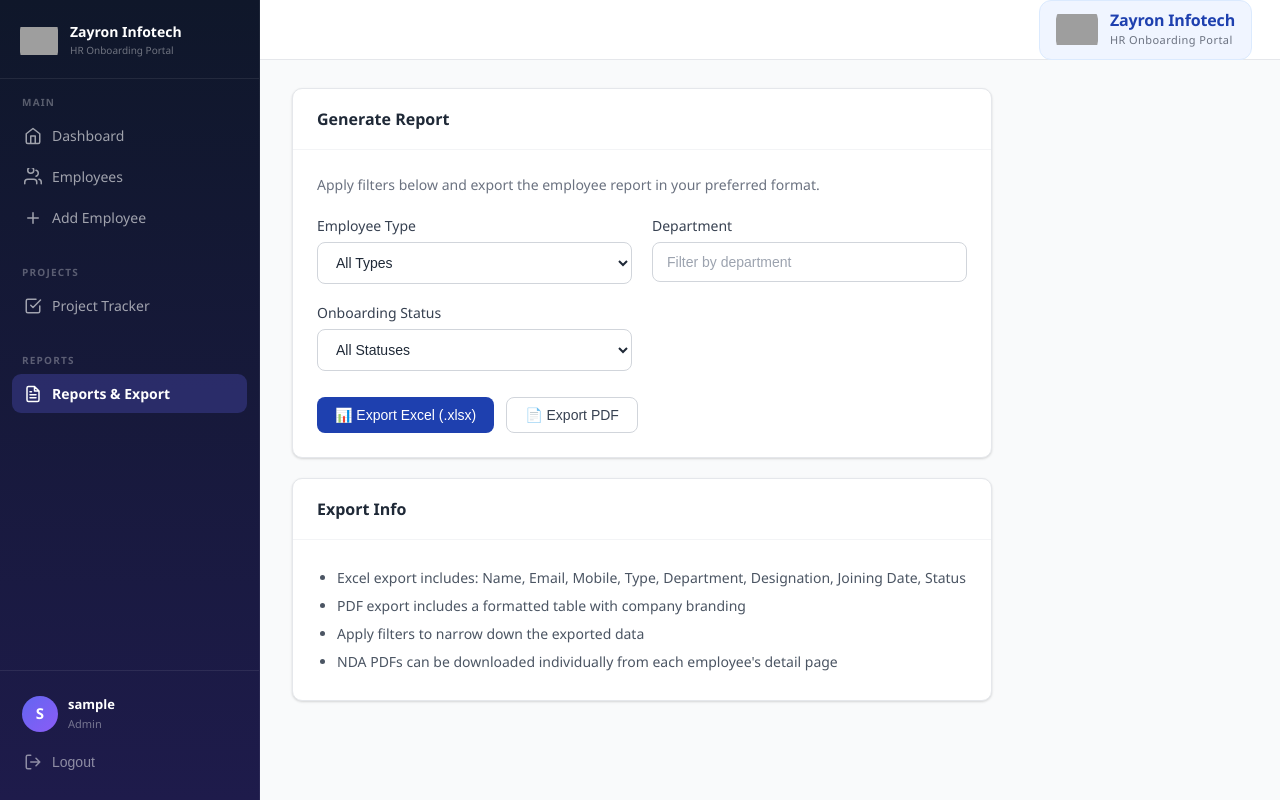
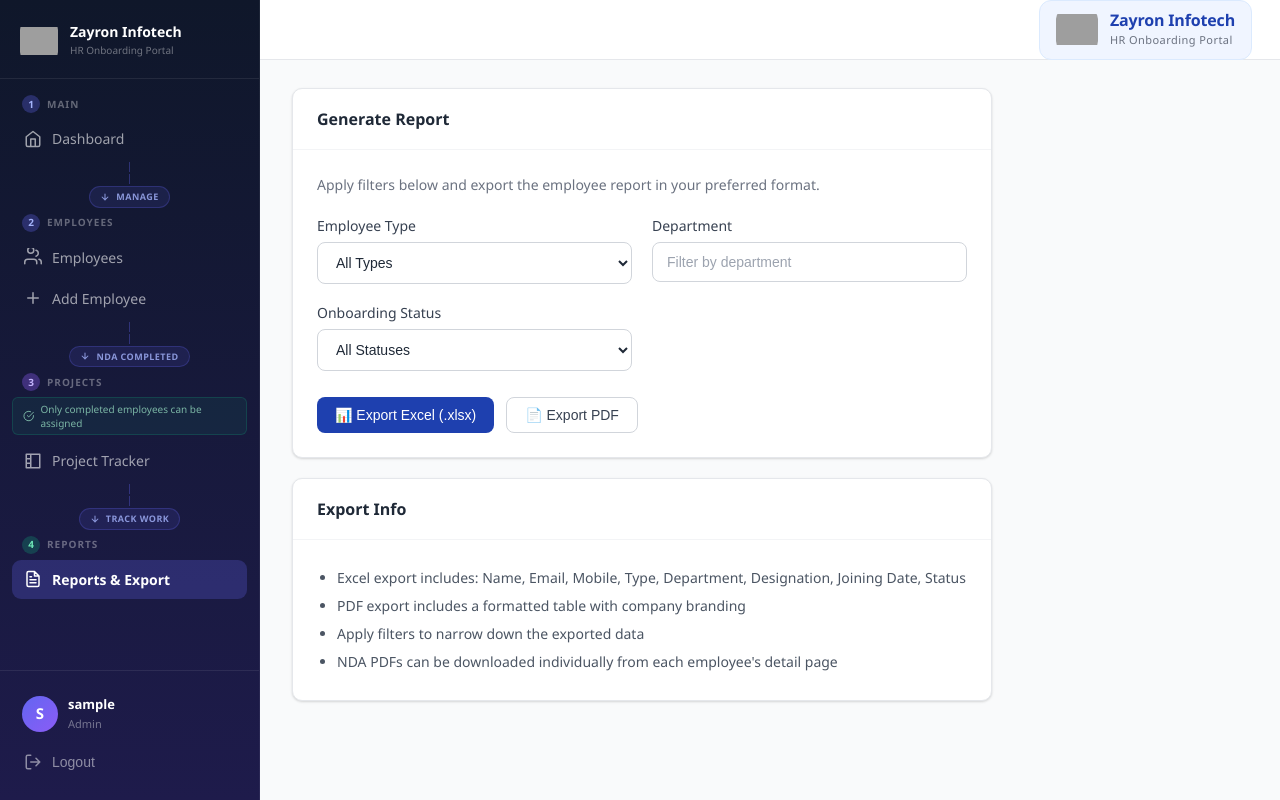
Before and after one commit to zayroninfotech/Zayron-Welcome-Portal, a React (Vite) app: page /admin/reports in a window 1280 px wide. Built offline with nearby package versions, Linux system fonts and the light colour scheme; sample sign-in values are in the browser's storage; grey boxes are pictures that could not be loaded.

Commit message:
Update sidebar with numbered flow steps and arrows

```diff
--- a/src/components/Sidebar.jsx
+++ b/src/components/Sidebar.jsx
@@ -7,28 +7,23 @@ const Icon = ({ d, size = 18 }) => (
   </svg>
 )
 
-const navItems = [
-  {
-    section: 'MAIN',
-    links: [
-      { to: '/admin/dashboard', label: 'Dashboard', d: 'M3 9l9-7 9 7v11a2 2 0 0 1-2 2H5a2 2 0 0 1-2-2z M9 22V12h6v10' },
-      { to: '/admin/employees', label: 'Employees', d: 'M17 21v-2a4 4 0 0 0-4-4H5a4 4 0 0 0-4 4v2 M23 21v-2a4 4 0 0 0-3-3.87 M16 3.13a4 4 0 0 1 0 7.75 M9 7a4 4 0 1 1 0-8 4 4 0 0 1 0 8z' },
-      { to: '/admin/employees/new', label: 'Add Employee', d: 'M12 5v14 M5 12h14' },
-    ]
-  },
-  {
-    section: 'PROJECTS',
-    links: [
-      { to: '/admin/projects', label: 'Project Tracker', d: 'M9 11l3 3L22 4 M21 12v7a2 2 0 0 1-2 2H5a2 2 0 0 1-2-2V5a2 2 0 0 1 2-2h11' },
-    ]
-  },
-  {
-    section: 'REPORTS',
-    links: [
-      { to: '/admin/reports', label: 'Reports & Export', d: 'M14 2H6a2 2 0 0 0-2 2v16a2 2 0 0 0 2 2h12a2 2 0 0 0 2-2V8z M14 2v6h6 M16 13H8 M16 17H8 M10 9H8' },
-    ]
-  }
-]
+// Flow step shown between sections
+function FlowArrow({ label }) {
+  return (
+    <div style={{ display: 'flex', flexDirection: 'column', alignItems: 'center', margin: '2px 0 6px', gap: 2 }}>
+      <div style={{ width: 1, height: 10, background: 'rgba(99,102,241,0.35)' }} />
+      <div style={{ display: 'flex', alignItems: 'center', gap: 5 }}>
+        <div style={{ width: 1, height: 10, background: 'rgba(99,102,241,0.35)' }} />
+      </div>
+      <div style={{ display: 'flex', alignItems: 'center', gap: 6, background: 'rgba(99,102,241,0.12)', border: '1px solid rgba(99,102,241,0.25)', borderRadius: 20, padding: '3px 10px' }}>
+        <svg width={10} height={10} viewBox="0 0 24 24" fill="none" stroke="rgba(165,180,252,0.8)" strokeWidth="2.5" strokeLinecap="round" strokeLinejoin="round">
+          <path d="M12 5v14M5 12l7 7 7-7" />
+        </svg>
+        <span style={{ fontSize: 9, color: 'rgba(165,180,252,0.8)', fontWeight: 600, letterSpacing: '0.05em', textTransform: 'uppercase' }}>{label}</span>
+      </div>
+    </div>
+  )
+}
 
 export default function Sidebar() {
   const { user, logout } = useAuth()
@@ -49,17 +44,72 @@ export default function Sidebar() {
 
       {/* Nav */}
       <nav style={s.nav}>
-        {navItems.map(({ section, links }) => (
-          <div key={section} style={s.section}>
-            <div style={s.sectionTitle}>{section}</div>
-            {links.map(({ to, label, d }) => (
-              <NavLink key={to} to={to} style={({ isActive }) => ({ ...s.link, ...(isActive ? s.linkActive : {}) })}>
-                <Icon d={d} />
-                {label}
-              </NavLink>
-            ))}
+
+        {/* Step 1: Main */}
+        <div style={s.section}>
+          <div style={s.sectionLabel}>
+            <span style={s.stepBadge}>1</span>
+            <span style={s.sectionTitle}>MAIN</span>
           </div>
-        ))}
+          <NavLink to="/admin/dashboard" style={({ isActive }) => ({ ...s.link, ...(isActive ? s.linkActive : {}) })}>
+            <Icon d="M3 9l9-7 9 7v11a2 2 0 0 1-2 2H5a2 2 0 0 1-2-2z M9 22V12h6v10" />
+            Dashboard
+          </NavLink>
+        </div>
+
+        <FlowArrow label="Manage" />
+
+        {/* Step 2: Employees */}
+        <div style={s.section}>
+          <div style={s.sectionLabel}>
+            <span style={s.stepBadge}>2</span>
+            <span style={s.sectionTitle}>EMPLOYEES</span>
+          </div>
+          <NavLink to="/admin/employees" style={({ isActive }) => ({ ...s.link, ...(isActive ? s.linkActive : {}) })}>
+            <Icon d="M17 21v-2a4 4 0 0 0-4-4H5a4 4 0 0 0-4 4v2 M23 21v-2a4 4 0 0 0-3-3.87 M16 3.13a4 4 0 0 1 0 7.75 M9 7a4 4 0 1 1 0-8 4 4 0 0 1 0 8z" />
+            Employees
+          </NavLink>
+          <NavLink to="/admin/employees/new" style={({ isActive }) => ({ ...s.link, ...(isActive ? s.linkActive : {}) })}>
+            <Icon d="M12 5v14 M5 12h14" />
+            Add Employee
+          </NavLink>
+        </div>
+
+        <FlowArrow label="NDA Completed" />
+
+        {/* Step 3: Projects */}
+        <div style={s.section}>
+          <div style={s.sectionLabel}>
+            <span style={{ ...s.stepBadge, background: 'rgba(139,92,246,0.35)', color: '#c4b5fd' }}>3</span>
+            <span style={s.sectionTitle}>PROJECTS</span>
+          </div>
+          {/* Flow hint */}
+          <div style={s.flowHint}>
+            <svg width={12} height={12} viewBox="0 0 24 24" fill="none" stroke="rgba(167,243,208,0.7)" strokeWidth="2" strokeLinecap="round" strokeLinejoin="round">
+              <path d="M22 11.08V12a10 10 0 1 1-5.93-9.14 M22 4L12 14.01l-3-3" />
+            </svg>
+            <span>Only completed employees can be assigned</span>
+          </div>
+          <NavLink to="/admin/projects" style={({ isActive }) => ({ ...s.link, ...(isActive ? s.linkActive : {}) })}>
+            <Icon d="M3 3h18v18H3z M9 3v18 M3 9h6 M3 15h6" />
+            Project Tracker
+          </NavLink>
+        </div>
+
+        <FlowArrow label="Track Work" />
+
+        {/* Step 4: Reports */}
+        <div style={s.section}>
+          <div style={s.sectionLabel}>
+            <span style={{ ...s.stepBadge, background: 'rgba(16,185,129,0.25)', color: '#6ee7b7' }}>4</span>
+            <span style={s.sectionTitle}>REPORTS</span>
+          </div>
+          <NavLink to="/admin/reports" style={({ isActive }) => ({ ...s.link, ...(isActive ? s.linkActive : {}) })}>
+            <Icon d="M14 2H6a2 2 0 0 0-2 2v16a2 2 0 0 0 2 2h12a2 2 0 0 0 2-2V8z M14 2v6h6 M16 13H8 M16 17H8 M10 9H8" />
+            Reports & Export
+          </NavLink>
+        </div>
+
       </nav>
 
       {/* User footer */}
@@ -104,15 +154,46 @@ const s = {
   logoName: { color: 'white', fontSize: 14, fontWeight: 700, lineHeight: 1.2 },
   logoSub: { color: 'rgba(255,255,255,0.4)', fontSize: 10, marginTop: 2 },
   nav: { flex: 1, padding: '16px 12px' },
-  section: { marginBottom: 28 },
-  sectionTitle: {
-    color: 'rgba(255,255,255,0.3)',
+  section: { marginBottom: 4 },
+  sectionLabel: {
+    display: 'flex',
+    alignItems: 'center',
+    gap: 7,
+    padding: '0 10px',
+    marginBottom: 6,
+  },
+  stepBadge: {
+    display: 'inline-flex',
+    alignItems: 'center',
+    justifyContent: 'center',
+    width: 18,
+    height: 18,
+    borderRadius: '50%',
+    background: 'rgba(99,102,241,0.3)',
+    color: '#a5b4fc',
     fontSize: 10,
     fontWeight: 700,
-    letterSpacing: '0.12em',
+    flexShrink: 0,
+  },
+  sectionTitle: {
+    color: 'rgba(255,255,255,0.35)',
+    fontSize: 10,
+    fontWeight: 700,
+    letterSpacing: '0.1em',
     textTransform: 'uppercase',
-    padding: '0 10px',
-    marginBottom: 6,
+  },
+  flowHint: {
+    display: 'flex',
+    alignItems: 'center',
+    gap: 6,
+    background: 'rgba(16,185,129,0.08)',
+    border: '1px solid rgba(16,185,129,0.2)',
+    borderRadius: 6,
+    padding: '4px 10px',
+    margin: '0 0 6px',
+    fontSize: 10,
+    color: 'rgba(167,243,208,0.7)',
+    lineHeight: 1.4,
   },
   link: {
     display: 'flex',
```
